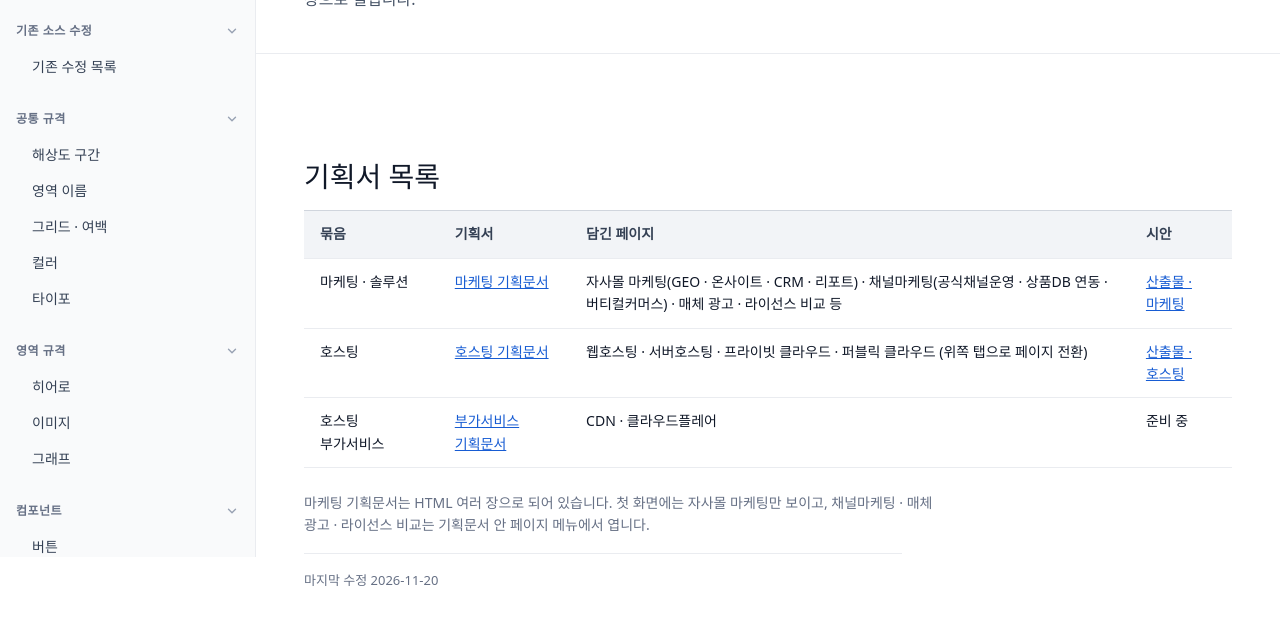
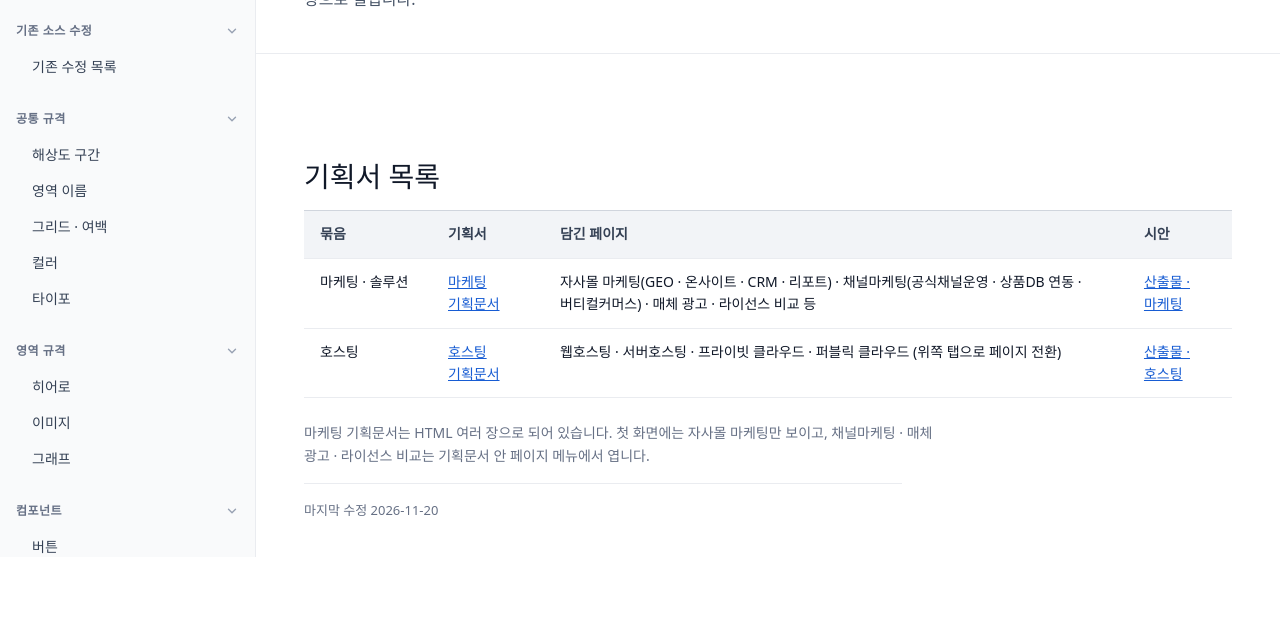
Before and after one commit to freecalckr-arch/wisa-draft, a plain HTML site: page docs/plans.html in a window 1280 px wide. Shown: the part 243-868 px from the top of the page. Drawn offline with Linux system fonts and the light colour scheme; a web font is replaced by a local one.

Commit message:
규칙 사이트 기획서 · 산출물에서 부가서비스 줄 뺌 (공개 전)
Co-Authored-By: Claude Opus 5.5 <noreply@anthropic.com>

```diff
--- a/docs/plans.html
+++ b/docs/plans.html
@@ -20,7 +20,6 @@
     <div class="tbl"><table><thead><tr><th>묶음</th><th>기획서</th><th>담긴 페이지</th><th>시안</th></tr></thead><tbody>
 <tr><td>마케팅 · 솔루션</td><td><a href="https://claude.ai/artifact/1Ha9stzfkA4fdiCrGmFzgx" target="_blank" rel="noopener">마케팅 기획문서</a></td><td>자사몰 마케팅(GEO · 온사이트 · CRM · 리포트) · 채널마케팅(공식채널운영 · 상품DB 연동 · 버티컬커머스) · 매체 광고 · 라이선스 비교 등</td><td><a href="deliverables.html#tab=마케팅">산출물 · 마케팅</a></td></tr>
 <tr><td>호스팅</td><td><a href="https://claude.ai/artifact/8xjvxCe1mADwkhTC7JG2Hn" target="_blank" rel="noopener">호스팅 기획문서</a></td><td>웹호스팅 · 서버호스팅 · 프라이빗 클라우드 · 퍼블릭 클라우드 (위쪽 탭으로 페이지 전환)</td><td><a href="deliverables.html#tab=호스팅">산출물 · 호스팅</a></td></tr>
-<tr><td>호스팅 부가서비스</td><td><a href="https://claude.ai/artifact/6cZWMq3aSERYL1SUmjSRhY" target="_blank" rel="noopener">부가서비스 기획문서</a></td><td>CDN · 클라우드플레어</td><td>준비 중</td></tr>
 </tbody></table></div>
     <p class="note">마케팅 기획문서는 HTML 여러 장으로 되어 있습니다. 첫 화면에는 자사몰 마케팅만 보이고, 채널마케팅 · 매체 광고 · 라이선스 비교는 기획문서 안 페이지 메뉴에서 엽니다.</p>
 
```
Also changed, not shown: docs/deliverables.html (+0 -1 lines).
